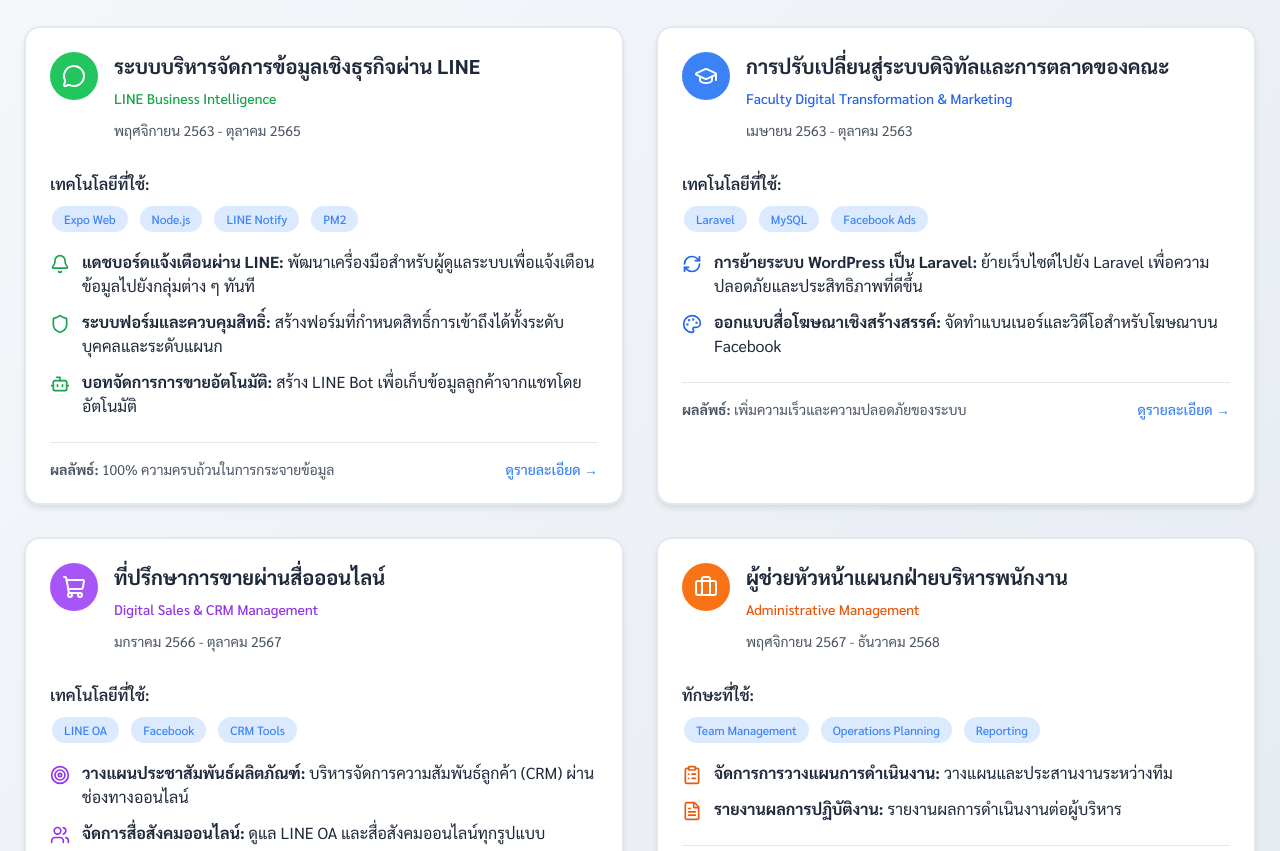
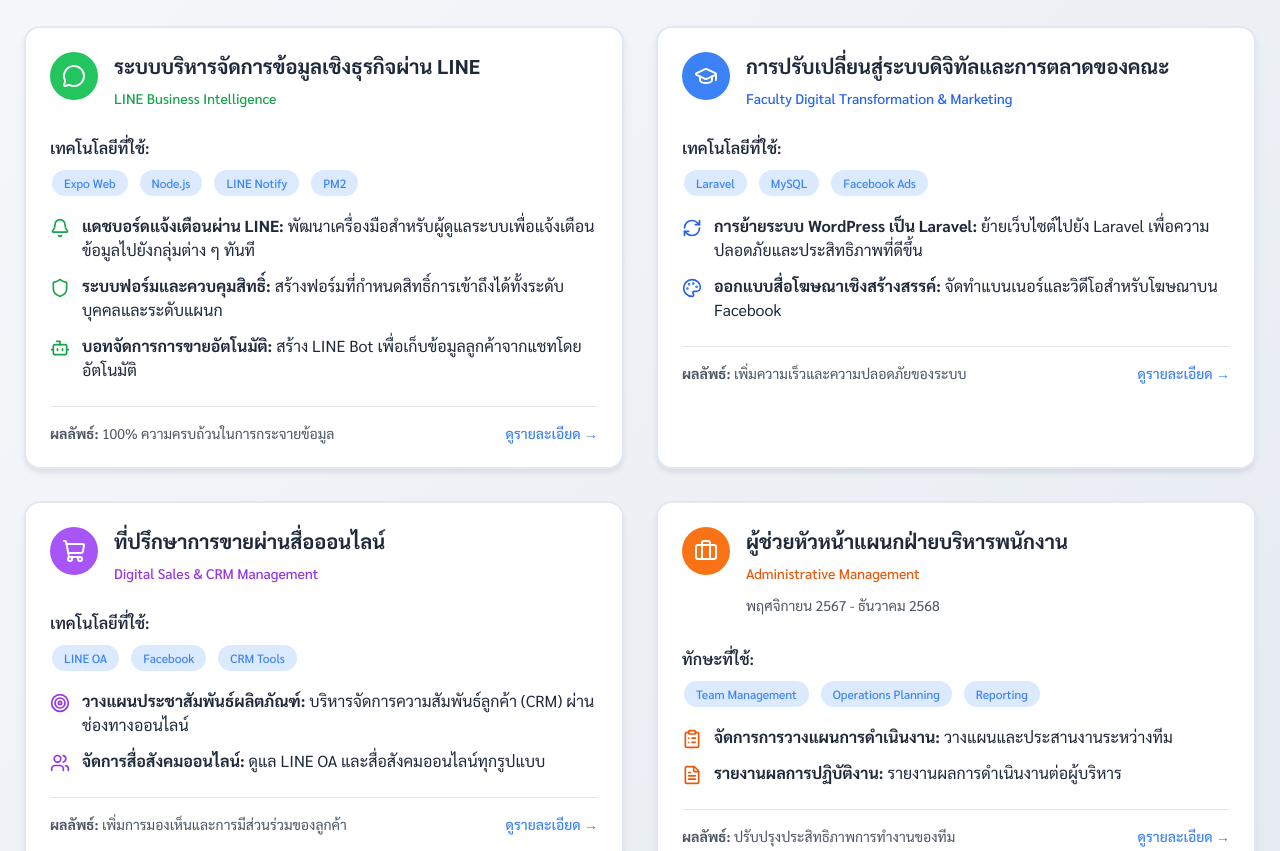
Before and after one commit to sirawichz/sirawichz, a plain HTML site: page projects.html in a window 1280 px wide. Shown: the part 500-1351 px from the top of the page. Drawn offline with nearby package versions, Linux system fonts and the light colour scheme.

Commit message:
Remove project dates from projects.html for cleaner presentation
- Remove date lines from LINE Business Intelligence project
- Remove date lines from Faculty Digital Transformation project
- Remove date lines from Digital Sales & CRM Management project
- Maintain focus on project details and outcomes rather than timelines

```diff
--- a/projects.html
+++ b/projects.html
@@ -215,7 +215,6 @@
                                 <div class="flex-1">
                                     <h3 class="text-xl font-bold mb-2">ระบบบริหารจัดการข้อมูลเชิงธุรกิจผ่าน LINE</h3>
                                     <p class="text-sm text-green-600 font-medium mb-3">LINE Business Intelligence</p>
-                                    <p class="text-sm text-gray-600 mb-4">พฤศจิกายน 2563 - ตุลาคม 2565</p>
                                 </div>
                             </div>
 
@@ -273,7 +272,6 @@
                                 <div class="flex-1">
                                     <h3 class="text-xl font-bold mb-2">การปรับเปลี่ยนสู่ระบบดิจิทัลและการตลาดของคณะ</h3>
                                     <p class="text-sm text-blue-600 font-medium mb-3">Faculty Digital Transformation & Marketing</p>
-                                    <p class="text-sm text-gray-600 mb-4">เมษายน 2563 - ตุลาคม 2563</p>
                                 </div>
                             </div>
 
@@ -324,7 +322,6 @@
                                 <div class="flex-1">
                                     <h3 class="text-xl font-bold mb-2">ที่ปรึกษาการขายผ่านสื่อออนไลน์</h3>
                                     <p class="text-sm text-purple-600 font-medium mb-3">Digital Sales & CRM Management</p>
-                                    <p class="text-sm text-gray-600 mb-4">มกราคม 2566 - ตุลาคม 2567</p>
                                 </div>
                             </div>
 
```
